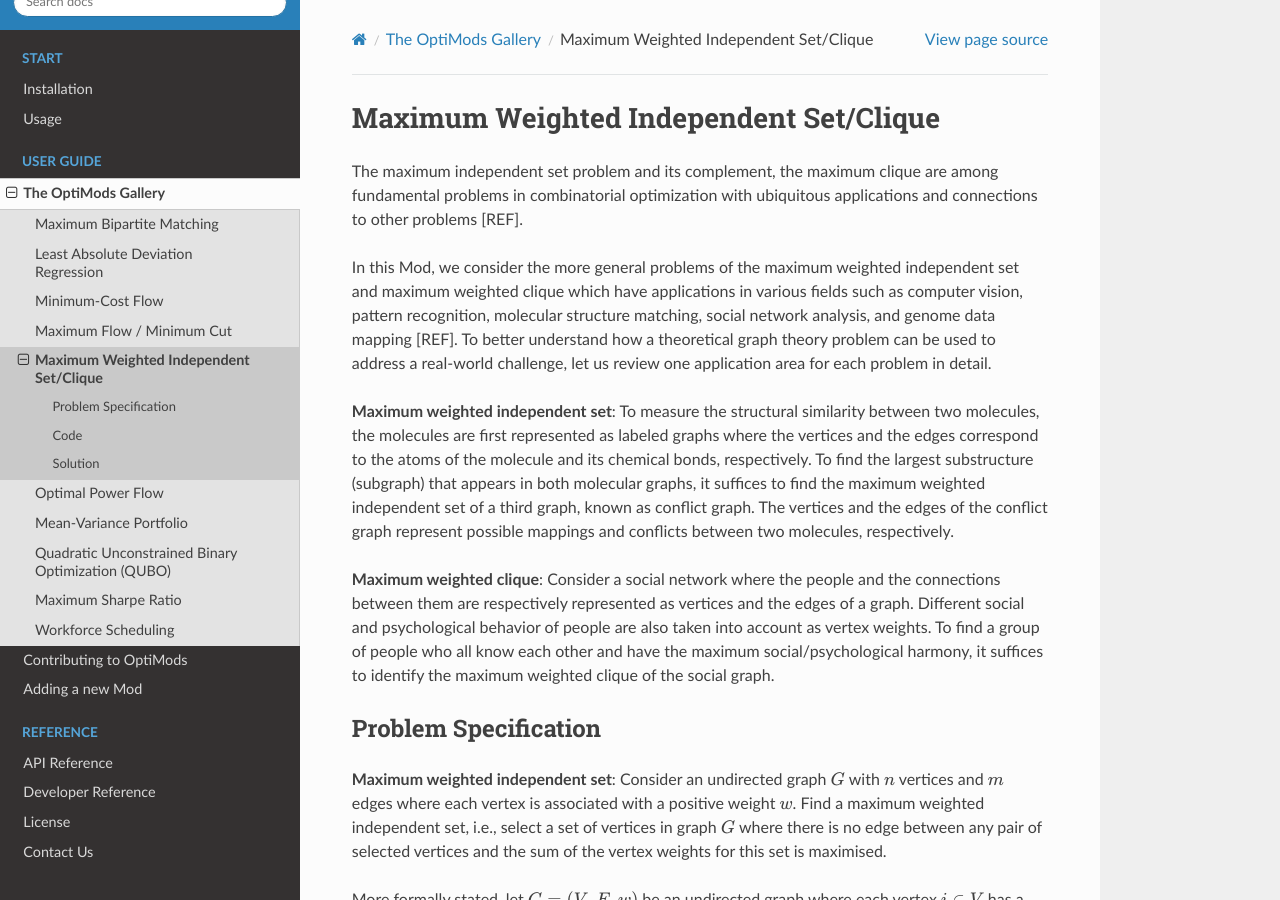
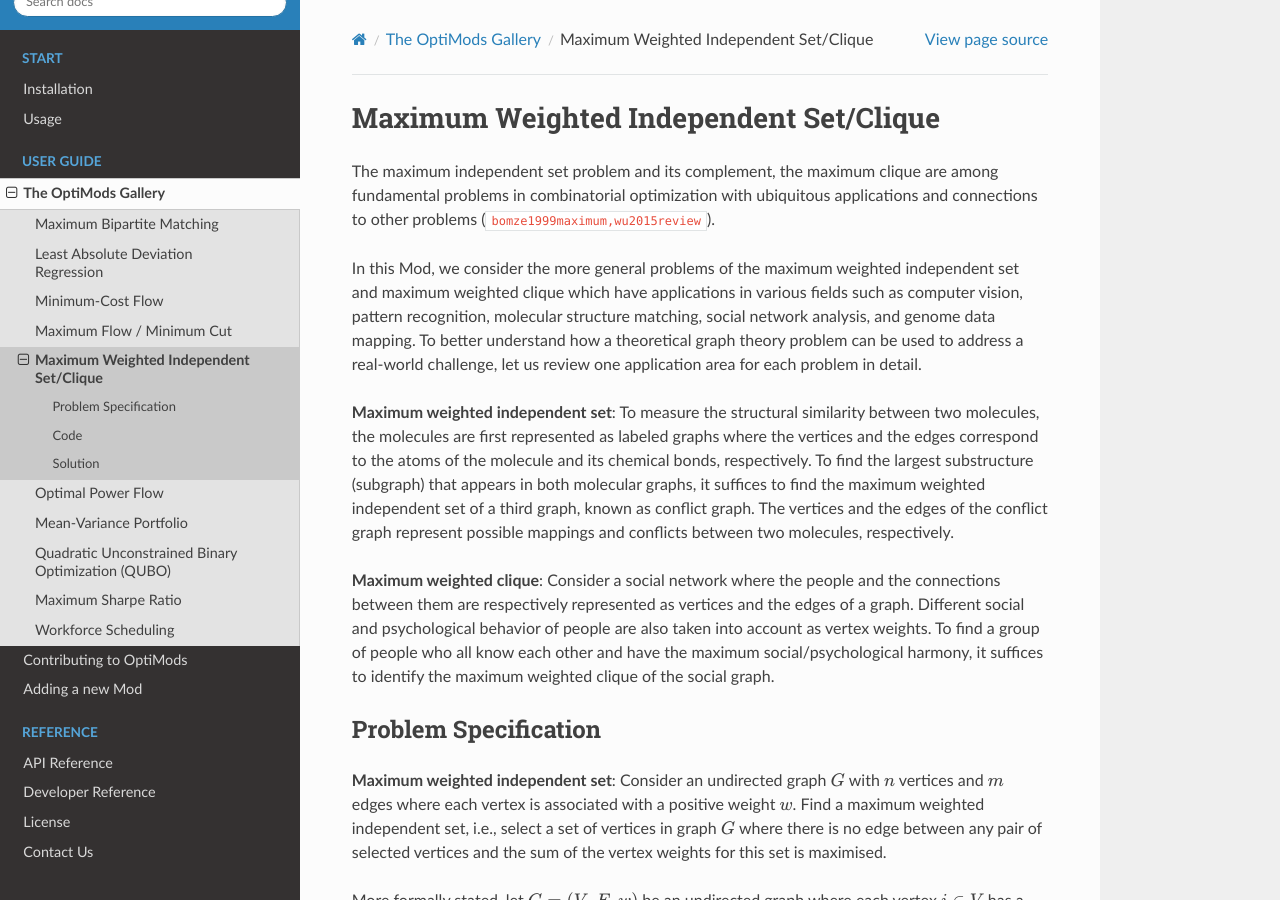
Before and after one commit to Gurobi/gurobi-optimods, a Sphinx documentation site: the page built from docs/source/mods/mwis_mwc.rst, in a window 1280 px wide and 900 px high. Built offline with Sphinx 7.4.7 and the Read the Docs theme 2.0.0, drawn with Linux system fonts in a browser that asks for light colours; cross-references to code outside the pages are shown as plain code; some of the changed lines change nothing that is shown.

Commit message:
add refs

```diff
--- a/docs/source/conf.py
+++ b/docs/source/conf.py
@@ -63,6 +63,7 @@ extlinks = {
 # -- Bibfiles
 bibtex_bibfiles = [
     "refs/graphs.bib",
+    "refs/mwis_mwc.bib",
     "refs/opf.bib",
     "refs/portfolio.bib",
     "refs/qubo.bib",
--- a/docs/source/mods/mwis_mwc.rst
+++ b/docs/source/mods/mwis_mwc.rst
@@ -2,12 +2,12 @@ Maximum Weighted Independent Set/Clique
 =========================================
 The maximum independent set problem and its complement, the maximum
 clique are among fundamental problems in combinatorial optimization with ubiquitous
-applications and connections to other problems [REF].
+applications and connections to other problems (:footcite:t:`bomze1999maximum,wu2015review`).
 
 In this Mod, we consider the more general problems of the maximum weighted
 independent set and maximum weighted clique which have applications
 in various fields such as computer vision, pattern recognition,
-molecular structure matching, social network analysis, and genome data mapping [REF].
+molecular structure matching, social network analysis, and genome data mapping.
 To better understand how a theoretical graph theory
 problem can be used to address a real-world challenge, let us review one
 application area for each problem in detail.
@@ -168,3 +168,5 @@ blue, respectively.
 
 .. image:: figures/mwis_mwc.png
   :width: 600
+
+.. footbibliography::
--- /dev/null
+++ b/docs/source/refs/mwis_mwc.bib
@@ -0,0 +1,19 @@
+@article{bomze1999maximum,
+  title={The maximum clique problem},
+  author={Bomze, Immanuel M and Budinich, Marco and Pardalos, Panos M and Pelillo, Marcello},
+  journal={Handbook of Combinatorial Optimization: Supplement Volume A},
+  pages={1--74},
+  year={1999},
+  publisher={Springer}
+}
+
+@article{wu2015review,
+  title={A review on algorithms for maximum clique problems},
+  author={Wu, Qinghua and Hao, Jin-Kao},
+  journal={European Journal of Operational Research},
+  volume={242},
+  number={3},
+  pages={693--709},
+  year={2015},
+  publisher={Elsevier}
+}
```
